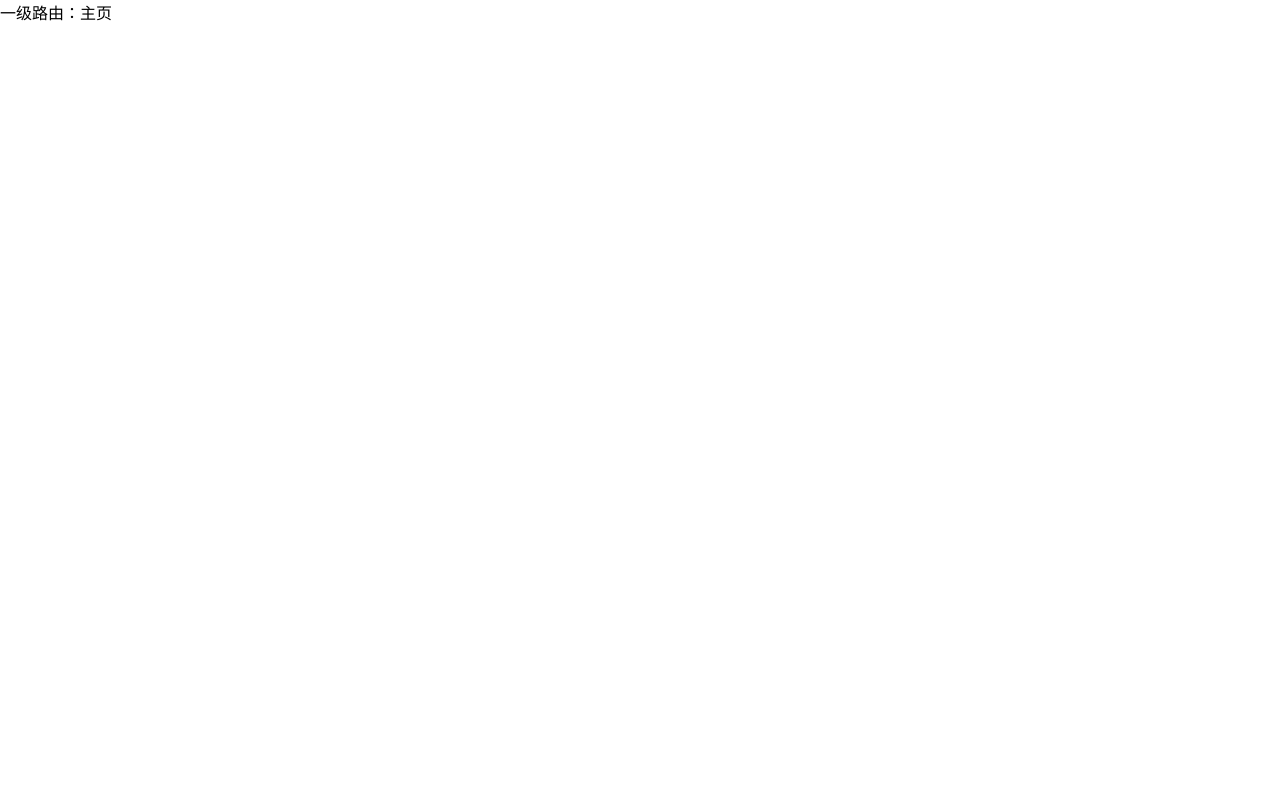
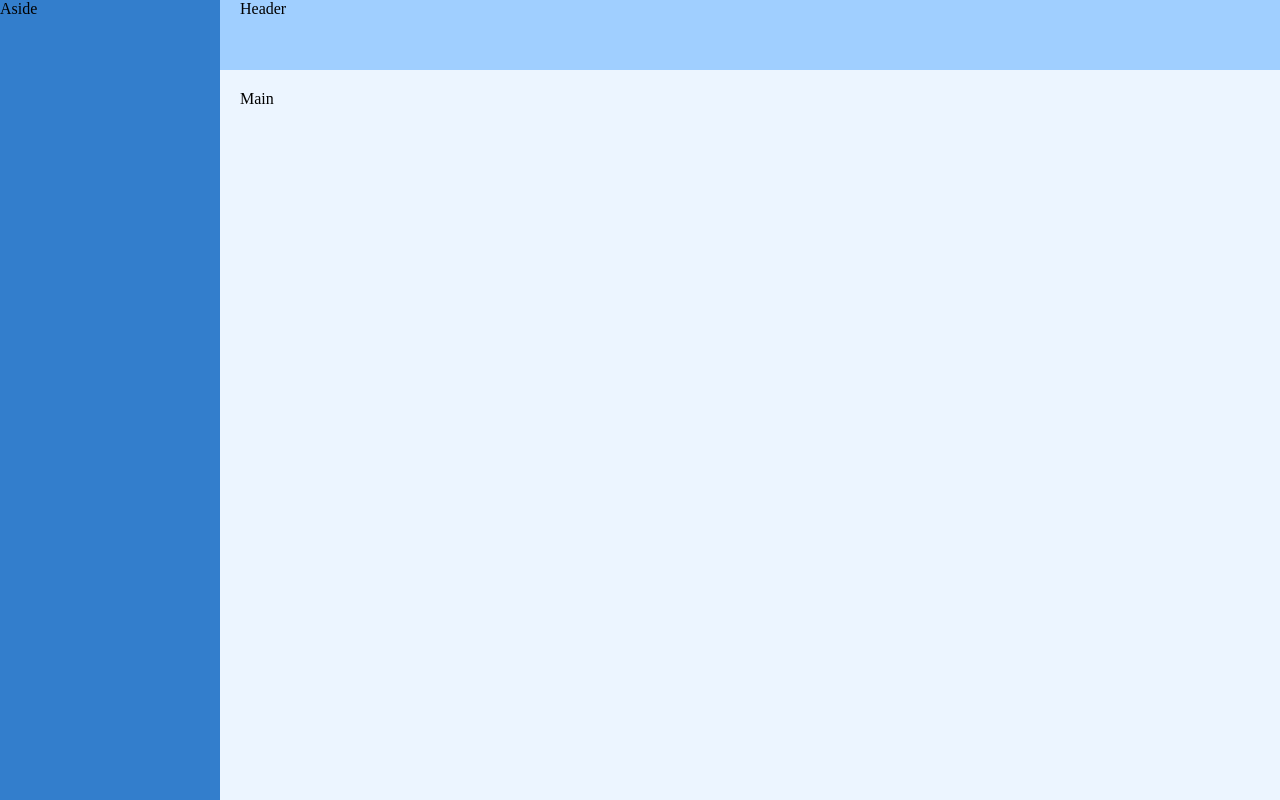
Before and after one commit to dubianzhenxia/vue3_admin, a Vue app in the folder admin_project/: page / in a window 1280 px wide. Built offline with nearby package versions, Linux system fonts and the light colour scheme.

Commit message:
commit37

```diff
--- a/admin_project/src/App.vue
+++ b/admin_project/src/App.vue
@@ -15,10 +15,7 @@
 
 
 <style scoped lang="scss">
-div{
-  h1{
-    color: variable.$color;
-  }
-}
+@import "@/styles/variable.scss";
+
 
 </style>
--- a/admin_project/src/router/routes.ts
+++ b/admin_project/src/router/routes.ts
@@ -9,8 +9,8 @@ export const constantRoute = [
     //登录成功以后展示的路由
     {
         path: '/',
-        component: () => import('@/views/home.vue'),
-        name: 'home'
+        component: () => import('@/views/layout.vue'),
+        name: 'layout'
     },
 
     {
--- a/admin_project/src/styles/index.scss
+++ b/admin_project/src/styles/index.scss
@@ -1,2 +1,14 @@
 //引入清除默认样式
 @use './reset.scss';
+
+//滚动条样式设置
+::-webkit-scrollbar{
+  width: 8px;
+}
+::-webkit-scrollbar-track{
+  background-color: darkgrey;
+}
+::-webkit-scrollbar-thumb{
+  background-color: lightyellow;
+  width: 8px;
+}
--- a/admin_project/src/styles/variable.scss
+++ b/admin_project/src/styles/variable.scss
@@ -2,3 +2,11 @@
 
 //设置scss全局变量
 $color:red;
+
+//左侧菜单宽度
+$base-menu-width:220px;
+//左侧菜单颜色
+$base-menu-background: rgb(51.2, 126.4, 204);
+
+//顶部导航高度
+$base-tabs-height:70px
--- /dev/null
+++ b/admin_project/src/views/layout.vue
@@ -0,0 +1,52 @@
+<template>
+
+  <div class="layout_container">
+    <el-container class="layout_container">
+
+    <!-- 左侧菜单  -->
+      <el-aside class="layout_slider">Aside</el-aside>
+
+
+      <el-container>
+    <!-- 顶部导航-->
+        <el-header class="layout_tabs">Header</el-header>
+
+
+        <!-- 内容展示区 -->
+        <el-main class="layout_main">
+          Main
+        </el-main>
+      </el-container>
+
+    </el-container>
+  </div>
+</template>
+
+<script setup  lang="ts">
+
+</script>
+
+<style lang="scss" scoped>
+@import "@/styles/variable.scss";
+.layout_container{
+  width: 100%;
+  height: 100%;
+
+    .layout_slider{
+      width: $base-menu-width;
+      height: 100vh;
+      background: $base-menu-background;
+    }
+
+    .layout_tabs{
+      height: $base-tabs-height;
+      background-color: rgb(159.5, 206.5, 255);
+    }
+
+    .layout_main{
+      background-color: rgb(235.9, 245.3, 255);
+      overflow: auto;
+      height: calc(100vh - $base-tabs-height);
+    }
+}
+</style>
```
